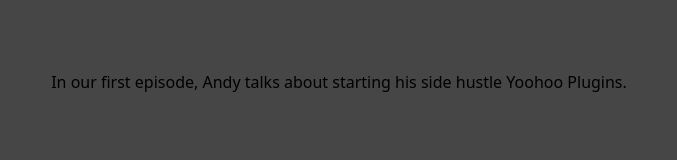
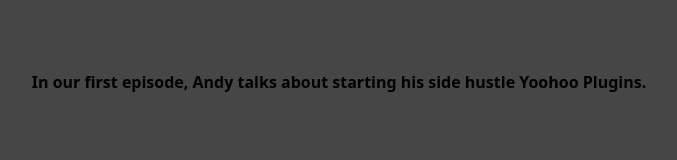
Before and after one commit to seagyn/nownowpodcast-website, a Next.js app: page /episodes/ep-1-starting-a-side-hustle in a window 1280 px wide. Shown: the part 136-296 px from the top of the page, without its empty margins (301-978 px from the left). Built offline with nearby package versions, Linux system fonts and the light colour scheme.

Commit message:
Update Episode “ep-1-starting-a-side-hustle”

```diff
--- a/src/pages/episodes/ep-1-starting-a-side-hustle.mdx
+++ b/src/pages/episodes/ep-1-starting-a-side-hustle.mdx
@@ -4,4 +4,4 @@
 publish_date: 2021-03-30T04:56:59.760Z
 published: true
 ---
-In our first episode, Andy talks about starting his side hustle Yoohoo Plugins.
+**In our first episode, Andy talks about starting his side hustle Yoohoo Plugins.**
```
